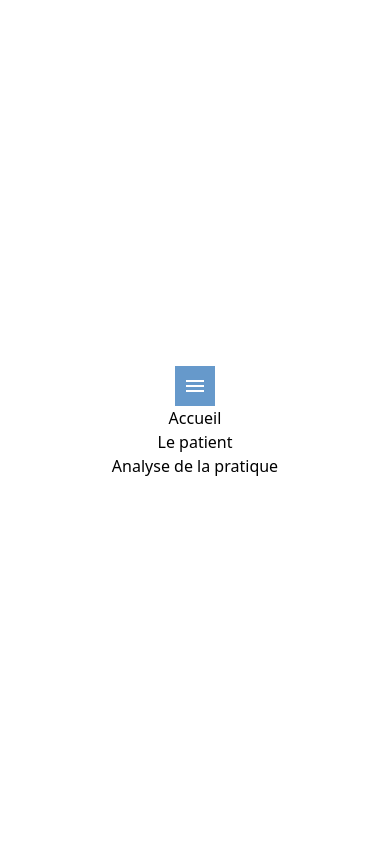
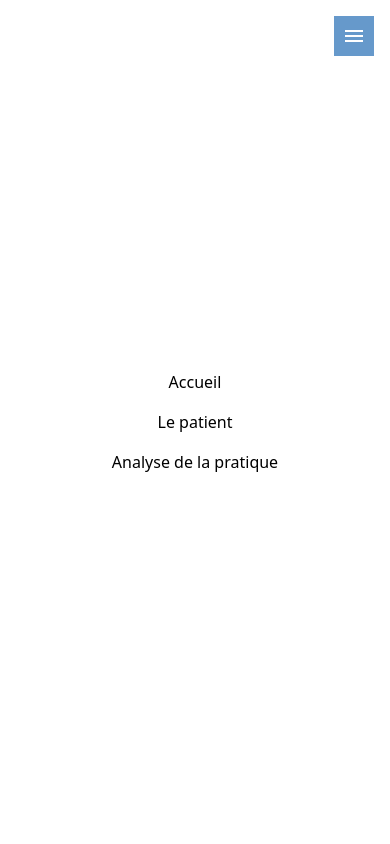
Before and after one commit to teovlt/JL-psy-bron, a React (Vite) app: page /patient in a window 390 px wide. Both pictures are taken after a click on the button 354 px from the left and 24 px from the top of the page. Shown: the top 844 px of the page. Built offline with nearby package versions, Linux system fonts and the light colour scheme.

Commit message:
Fix hamburger menu for telephone

```diff
--- a/src/components/Navbar.jsx
+++ b/src/components/Navbar.jsx
@@ -9,6 +9,11 @@ const Navbar = () => {
 
   const toggleMenu = () => {
     setIsMenuOpen(!isMenuOpen)
+    if (!isMenuOpen) {
+      document.body.style.overflow = 'hidden'
+    } else {
+      document.body.style.overflow = 'auto'
+    }
   }
 
   return (
@@ -26,23 +31,23 @@ const Navbar = () => {
       </div>
       <div className='flex md:hidden items-center'>
         <button onClick={toggleMenu} className='focus:outline-none'>
-          <MdMenu className='w-8 h-8' />
+          <MdMenu className='w-8 h-8 text-white' />
         </button>
       </div>
       {isMenuOpen && (
-        <div className='absolute top-0 left-0 w-full h-screen bg-white flex flex-col items-center justify-center md:hidden z-50 overflow-hidden'>
-          <div>
+        <div className='fixed top-0 left-0 w-full h-full bg-white flex flex-col items-center justify-center z-50 overflow-hidden'>
+          <div className='absolute top-4 right-4'>
             <button onClick={toggleMenu} className='focus:outline-none bg-primary p-2'>
               <MdMenu className='w-6 h-6 text-white' />
             </button>
           </div>
-          <Link className='cursor-pointer select-none ease-in duration-200' to={'/'} onClick={toggleMenu}>
+          <Link className='cursor-pointer select-none ease-in duration-200 py-2' to={'/'} onClick={toggleMenu}>
             Accueil
           </Link>
-          <Link className='cursor-pointer select-none ease-in duration-200' to={'/patient'} onClick={toggleMenu}>
+          <Link className='cursor-pointer select-none ease-in duration-200 py-2' to={'/patient'} onClick={toggleMenu}>
             Le patient
           </Link>
-          <Link className='cursor-pointer select-none ease-in duration-200' to={'/analyse'} onClick={toggleMenu}>
+          <Link className='cursor-pointer select-none ease-in duration-200 py-2' to={'/analyse'} onClick={toggleMenu}>
             Analyse de la pratique
           </Link>
         </div>
```
